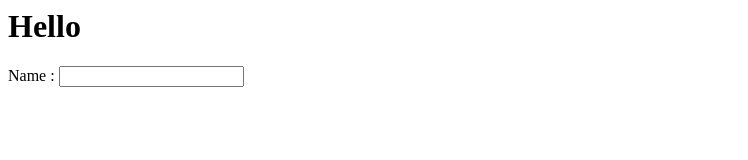
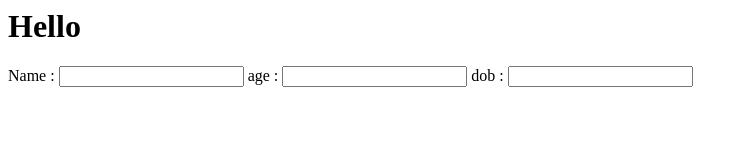
Before and after one commit to HarshalMali6222/harshal12345, a plain HTML site: page index.html in a window 1280 px wide. Shown: the whole page, without its empty margins (0-748 px from the left). Drawn offline with Linux system fonts and the light colour scheme.

Commit message:
third commit

```diff
--- a/index.html
+++ b/index.html
@@ -1,3 +1,7 @@
 <h1>Hello</h1>
 <lable> Name :</lable>
 <input type="text">
+<lable> age :</lable>
+<input type="text">
+<lable> dob :</lable>
+<input type="text">
```
